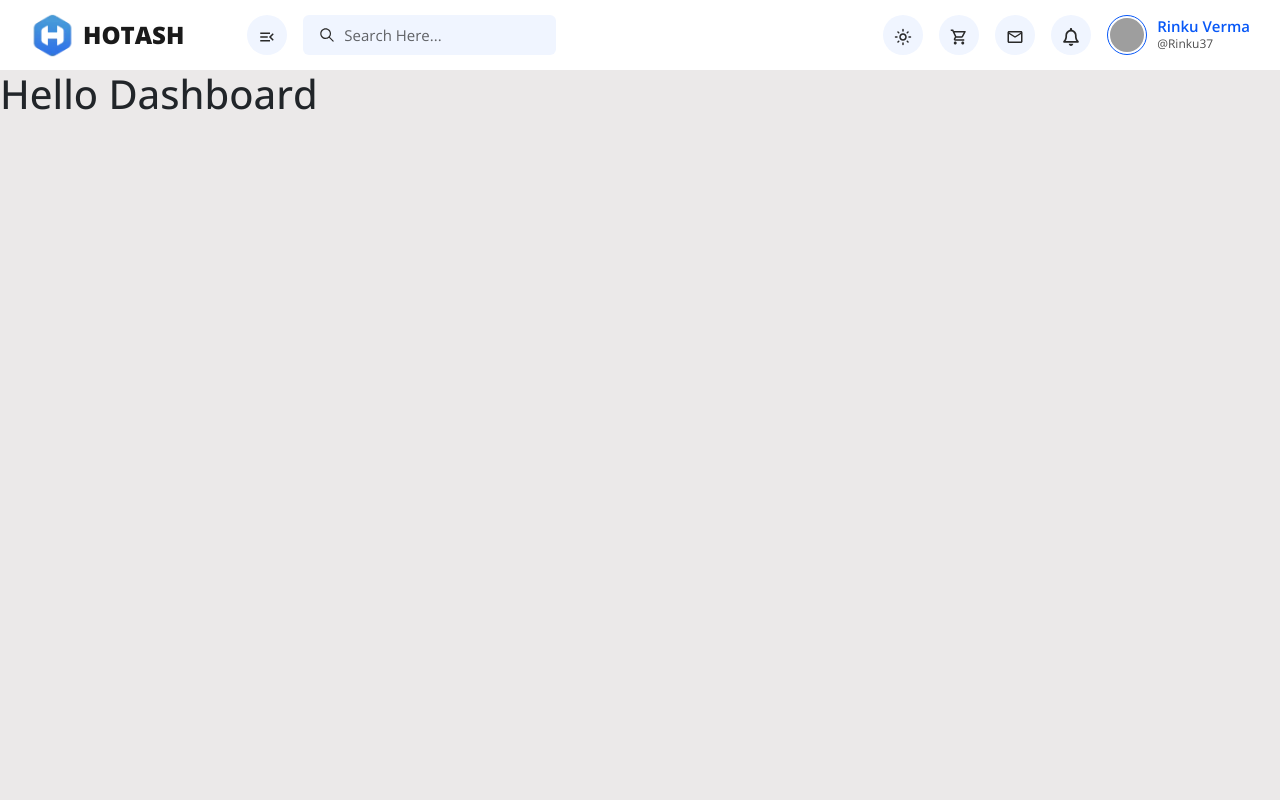
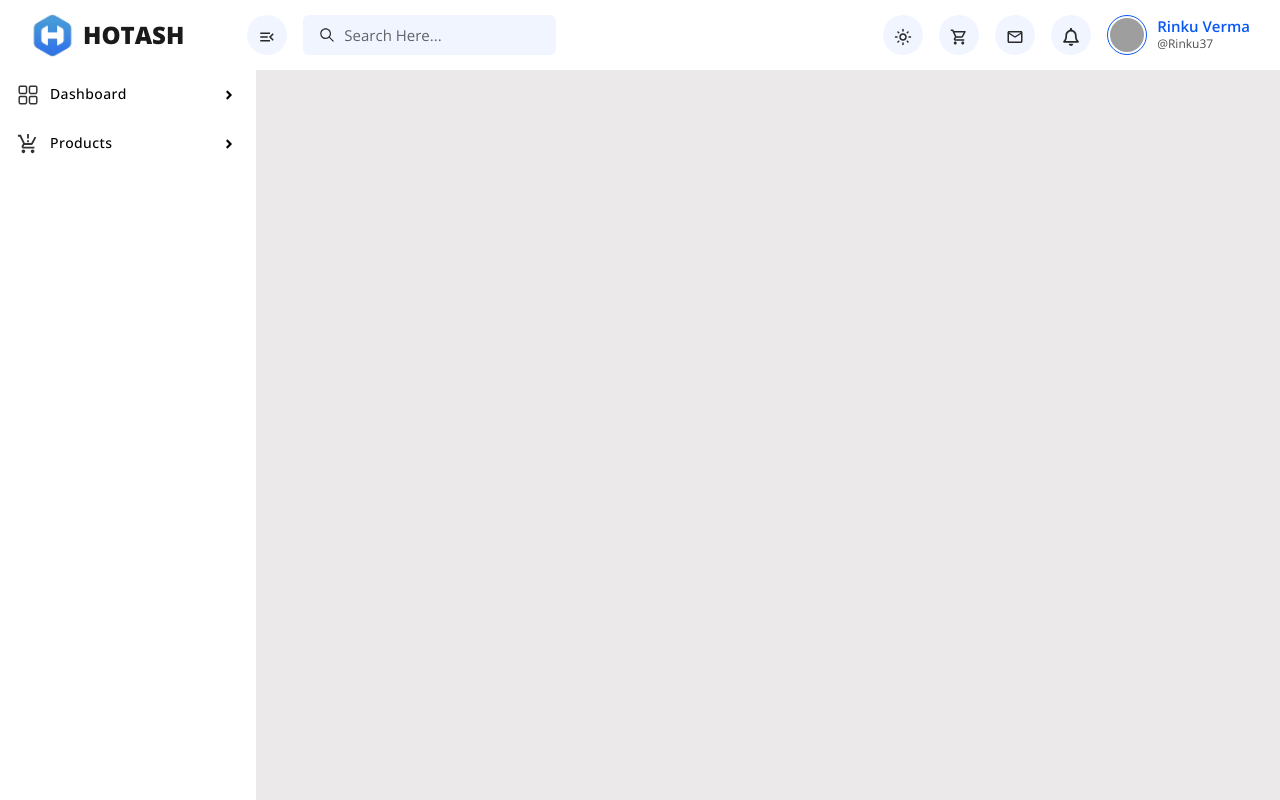
Before and after one commit to QadirSalman519/react-admin-dashboard, a React (Create React App) app: page / in a window 1280 px wide. Built offline with nearby package versions, Linux system fonts and the light colour scheme; grey boxes are pictures that could not be loaded.

Commit message:
Sidebar In Process

```diff
--- a/src/App.css
+++ b/src/App.css
@@ -6,7 +6,7 @@
 }
 
 body{
-    font-family: "Open Sans", sans-serif;
+    font-family: "Open Sans", sans-serif !important;
     background: #ebe9e9;
 }
 
@@ -39,10 +39,16 @@ button{
   text-transform: capitalize;
 }
 
+/* Header */
+
 header{
   width: 100%;
   height: 70px;
   background-color: white;
+  position: fixed;
+  top: 0px;
+  left: 0px;
+  z-index: 1000;
 }
 
 header .logo{
@@ -234,3 +240,62 @@ opacity: 0.7;
   overflow-y: scroll;
   overflow-x:hidden;
 }
+
+/* Sidebar */
+.main .sidebarWrapper{
+  width: 20%;
+  flex: 0 0 20%;
+  transition: all 0.3s ease-in-out;
+}
+
+.main .sidebarWrapper .sidebar{
+  width: 20%;
+  height: 100vh;
+  position: fixed;
+  top: 70px;
+  left: 0px;
+  background: #fff;
+}
+
+.main .sidebarWrapper .sidebar ul{
+  margin-bottom: 0px;
+}
+
+.main .sidebarWrapper .sidebar ul li{
+  list-style: none;
+}
+
+.main .sidebarWrapper .sidebar ul li button{
+  color: #000;
+  text-align: left;
+  justify-content: left;
+  border-radius: 0px !important;
+  padding: 12px 15px !important;
+  align-items: center;
+  text-transform: capitalize !important;
+  font-family: "Open Sans", sans-serif !important;
+}
+
+.main .sidebarWrapper .sidebar ul li button .icon{
+  display: flex;
+  align-items: center;
+  justify-content: center;
+  width: 25px;
+  height: 25px;
+  margin-right: 10px;
+}
+
+.main .sidebarWrapper .sidebar ul li button .icon svg{
+  color: #000;
+  opacity: 0.8;
+  font-size: 22px;
+}
+
+.main .sidebarWrapper .sidebar ul li button .arrow{
+  margin-left: auto;
+  display: flex;
+  align-items: center;
+  justify-content: center;
+  width: 25px;
+  height: 25px;
+}
--- a/src/App.js
+++ b/src/App.js
@@ -4,15 +4,26 @@ import 'bootstrap/dist/css/bootstrap.min.css';
 import './App.css';
 import Dashboard from './pages/Dashboard';
 import Header from './components/Header';
+import Sidebar from './components/Sidebar';
 
 function App() {
   return (
     <BrowserRouter>
     <Header/>
-    <Routes>
-      <Route path={'/'} exact={true} element={<Dashboard/>}/>
-      <Route path={'/dashboard'} exact={true} element={<Dashboard/>}/>
-    </Routes>
+
+    <div className='main d-flex'>
+      <div className='sidebarWrapper'>
+        <Sidebar/>
+      </div>
+    </div>
+
+    <div className='content'>
+      <Routes>
+        <Route path={'/'} exact={true} element={<Dashboard/>}/>
+        <Route path={'/dashboard'} exact={true} element={<Dashboard/>}/>
+      </Routes>
+    </div>
+
     </BrowserRouter>
   );
 }
--- /dev/null
+++ b/src/components/Sidebar/index.jsx
@@ -0,0 +1,31 @@
+import Button from "@mui/material/Button";
+import { RxDashboard } from "react-icons/rx";
+import { FaAngleRight } from "react-icons/fa";
+import { MdOutlineProductionQuantityLimits } from "react-icons/md";
+
+const Sidebar = ()=>{
+    return(
+        <>
+            <div className="sidebar">
+                <ul>
+                    <li>
+                        <Button className="w-100">
+                            <span className="icon"><RxDashboard/></span>
+                            Dashboard
+                            <span className="arrow"><FaAngleRight/></span>
+                        </Button>
+                    </li>
+                    <li>
+                        <Button className="w-100">
+                            <span className="icon"><MdOutlineProductionQuantityLimits/></span>
+                            Products
+                            <span className="arrow"><FaAngleRight/></span>
+                        </Button>
+                    </li>
+                </ul>
+            </div>
+        </>
+    )
+}
+
+export default Sidebar;
--- a/src/pages/Dashboard/index.js
+++ b/src/pages/Dashboard/index.js
@@ -1,7 +1,6 @@
 const Dashboard = ()=>{
     return(
         <>
-            <h1>Hello Dashboard</h1>
         </>
     )
 }
```
